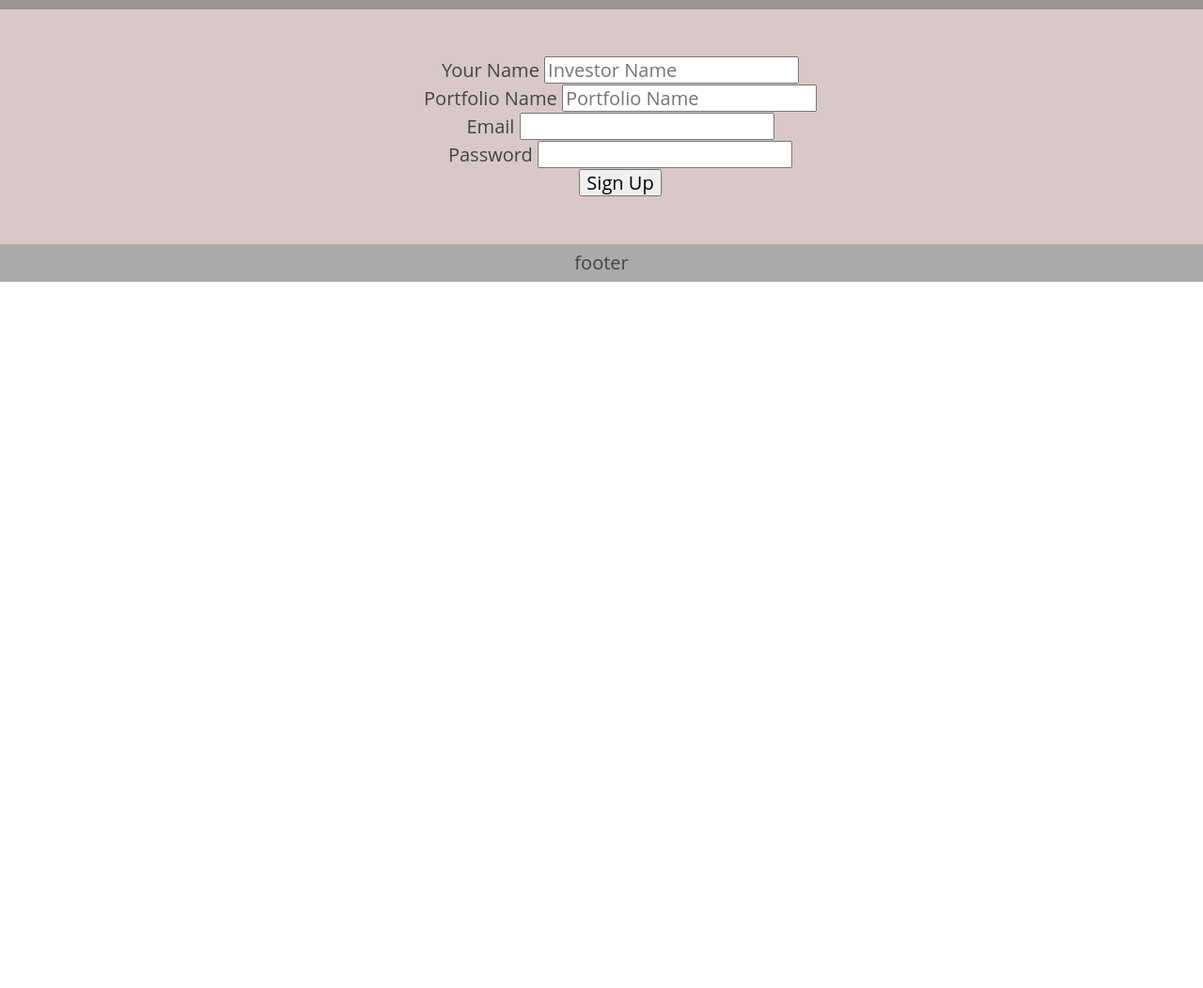
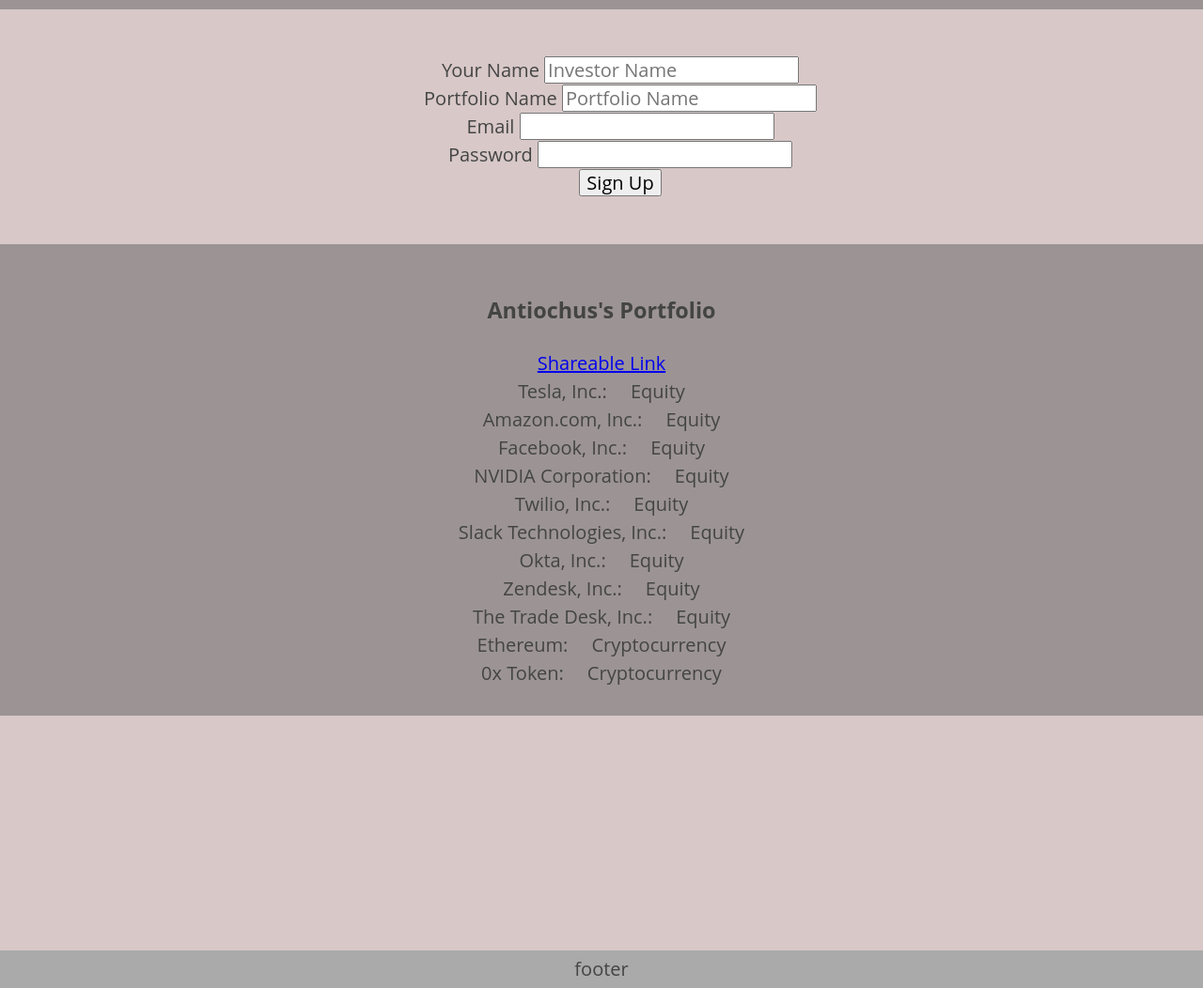
Before and after one commit to connormccormack/my-portfolio-app-wireframes, a plain HTML site: page index.html in a window 1280 px wide. Shown: the part 575-1627 px from the top of the page at 94% size. Before the commit the page ends 875 px from the top, so only its background shows below. Drawn offline with nearby package versions, Linux system fonts and the light colour scheme.

Commit message:
other user portfolio page complete

```diff
--- a/index.css
+++ b/index.css
@@ -51,3 +51,7 @@ p + p {
 ul {
   list-style-type: none;
 }
+
+.asset-name {
+  margin-right: 25px;
+}
--- a/index.html
+++ b/index.html
@@ -59,6 +59,46 @@
         </ul>
       </form>
     </section>
+    <section class="other-portfolio">
+      <h3>Antiochus's Portfolio</h3>
+      <div class="shareable-link"><a href="www.prtfl.io/portfolio-id">Shareable Link</a></div>
+      <div class="portfolio-item">
+        <span class="asset-name">Tesla, Inc.:</span><span>Equity</span>
+      </div>
+      <div class="portfolio-item">
+        <span class="asset-name">Amazon.com, Inc.:</span><span>Equity</span>
+      </div>
+      <div class="portfolio-item">
+        <span class="asset-name">Facebook, Inc.:</span><span>Equity</span>
+      </div>
+      <div class="portfolio-item">
+        <span class="asset-name">NVIDIA Corporation:</span><span>Equity</span>
+      </div>
+      <div class="portfolio-item">
+        <span class="asset-name">Twilio, Inc.:</span><span>Equity</span>
+      </div>
+      <div class="portfolio-item">
+        <span class="asset-name">Slack Technologies, Inc.:</span><span>Equity</span>
+      </div>
+      <div class="portfolio-item">
+        <span class="asset-name">Okta, Inc.:</span><span>Equity</span>
+      </div>
+      <div class="portfolio-item">
+        <span class="asset-name">Zendesk, Inc.:</span><span>Equity</span>
+      </div>
+      <div class="portfolio-item">
+        <span class="asset-name">The Trade Desk, Inc.:</span><span>Equity</span>
+      </div>
+      <div class="portfolio-item">
+        <span class="asset-name">Ethereum:</span><span>Cryptocurrency</span>
+      </div>
+      <div class="portfolio-item">
+        <span class="asset-name">0x Token:</span><span>Cryptocurrency</span>
+      </div>
+    </section>
+    <section class="my-portfolio">
+
+    </section>
   </main>
   <footer role="content-info">footer</footer>
 </body>
```
